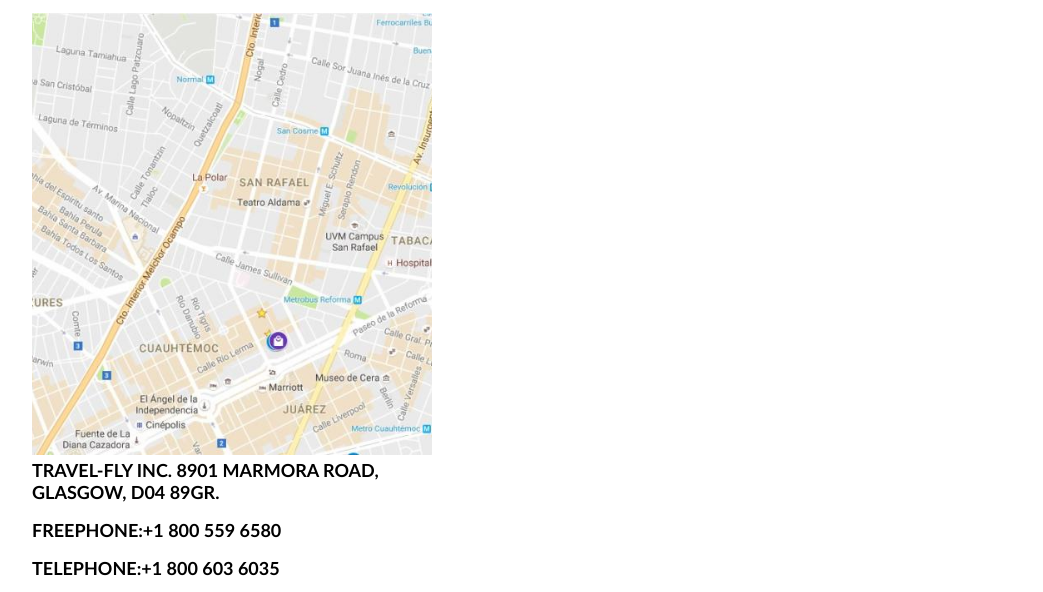
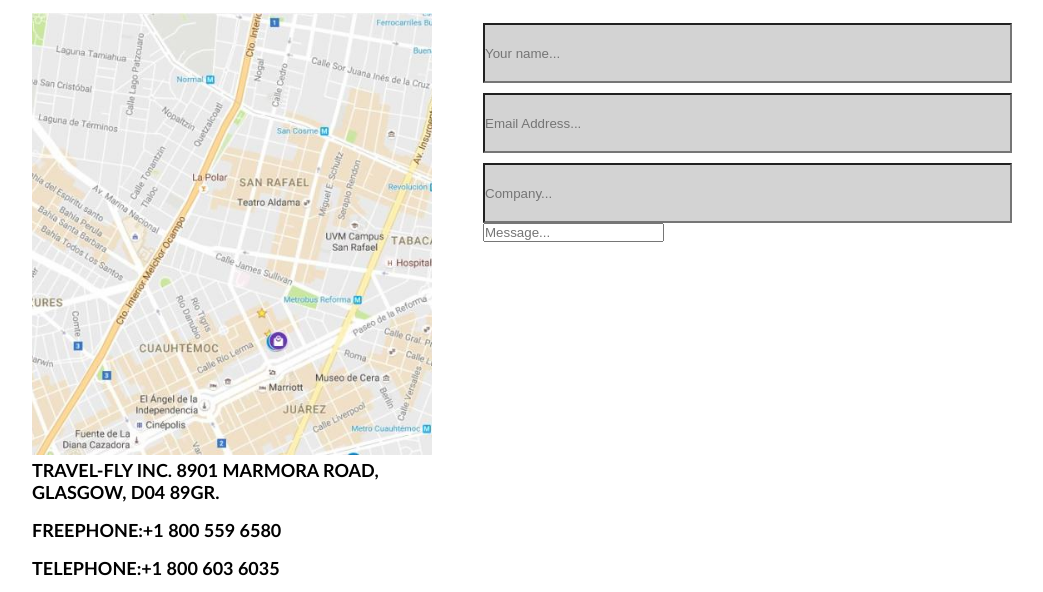
Before and after one commit to N215-emmaash/homework-seven, a website: page contact.html in a window 1280 px wide. Shown: the part 194-786 px from the top of the page, without its empty margins (118-1161 px from the left). Drawn offline with Linux system fonts and the light colour scheme; a web font is replaced by a local one.

Commit message:
contact page

```diff
--- a/contact.html
+++ b/contact.html
@@ -56,7 +56,32 @@
             </div>
           </div>
 
-          <div class="contact-content-right"></div>
+          <div class="contact-content-right">
+            <div>
+              <input
+                class="contact-name"
+                placeholder="Your name..."
+                type="text"
+              />
+            </div>
+            <divs>
+              <input
+                class="contact-email"
+                placeholder="Email Address..."
+                type="text"
+              />
+            </divs>
+            <div>
+              <input
+                class="contact-company"
+                placeholder="Company..."
+                type="text"
+              />
+            </div>
+            <div class="contact-message">
+              <input placeholder="Message..." type="text" />
+            </div>
+          </div>
         </div>
       </div>
     </div>
--- a/scss/contact/contact.scss
+++ b/scss/contact/contact.scss
@@ -29,7 +29,6 @@
     height: 100%;
     margin: 0 auto;
     display: flex;
-    justify-content: space-between;
     align-items: center;
 
     .contact-content-left {
@@ -58,5 +57,29 @@
         }
       }
     }
+
+    .contact-content-right {
+      margin: 0 auto;
+      max-width: 600px;
+      height: 100%;
+      position: absolute;
+      right: 0;
+      top: 0;
+      .contact-name,
+      .contact-email,
+      .contact-company {
+        width: 529px;
+        height: 60px;
+        border-color: none;
+        background-color: lightgrey;
+        margin-top: 10px;
+
+        ::placeholder {
+          color: black;
+          font-family: Gill Sans;
+          font-size: 16px;
+        }
+      }
+    }
   }
 }
```
Also changed, not shown: css/styles.css, 1 other file.
